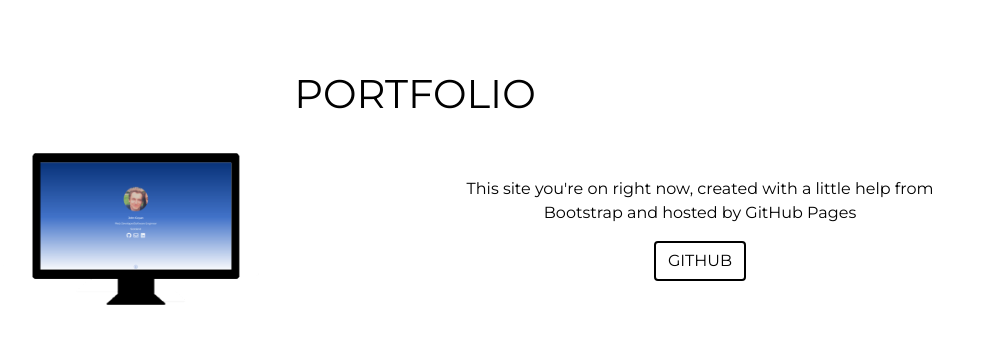
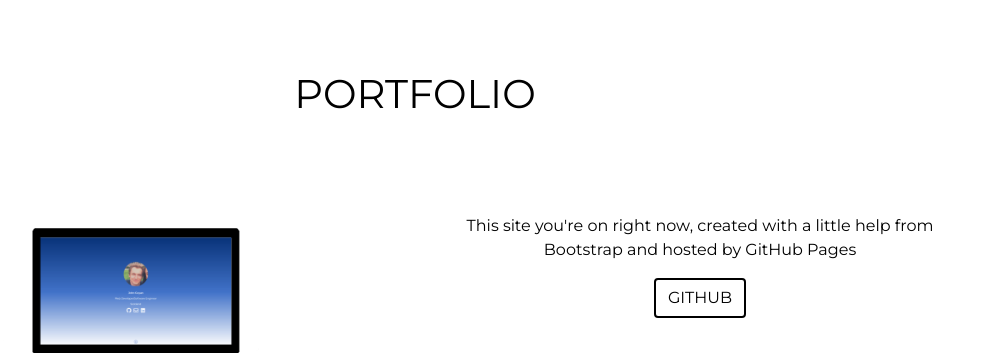
Before and after one commit to johnguyan/johnguyan.github.io, a plain HTML site: page index.html in a window 1280 px wide. Shown: the part 830-1183 px from the top of the page, without its empty margins (225-1217 px from the left). Drawn offline with nearby package versions, Linux system fonts and the light colour scheme.

Commit message:
Update style.css

```diff
--- a/assets/css/style.css
+++ b/assets/css/style.css
@@ -91,3 +91,7 @@ a:hover {
 	color: black;
 	border: solid 2px black;
 }
+
+.port-main {
+	padding-top: 75px;
+}
```
